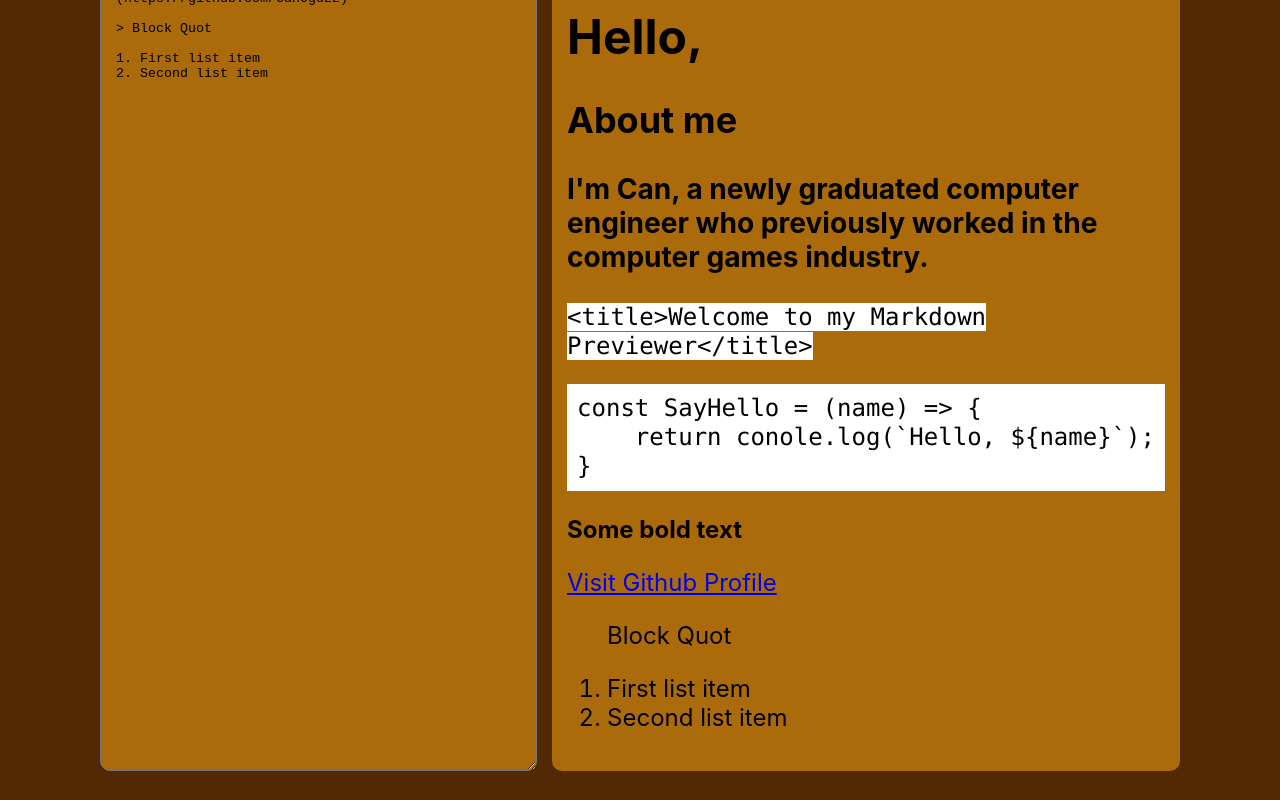
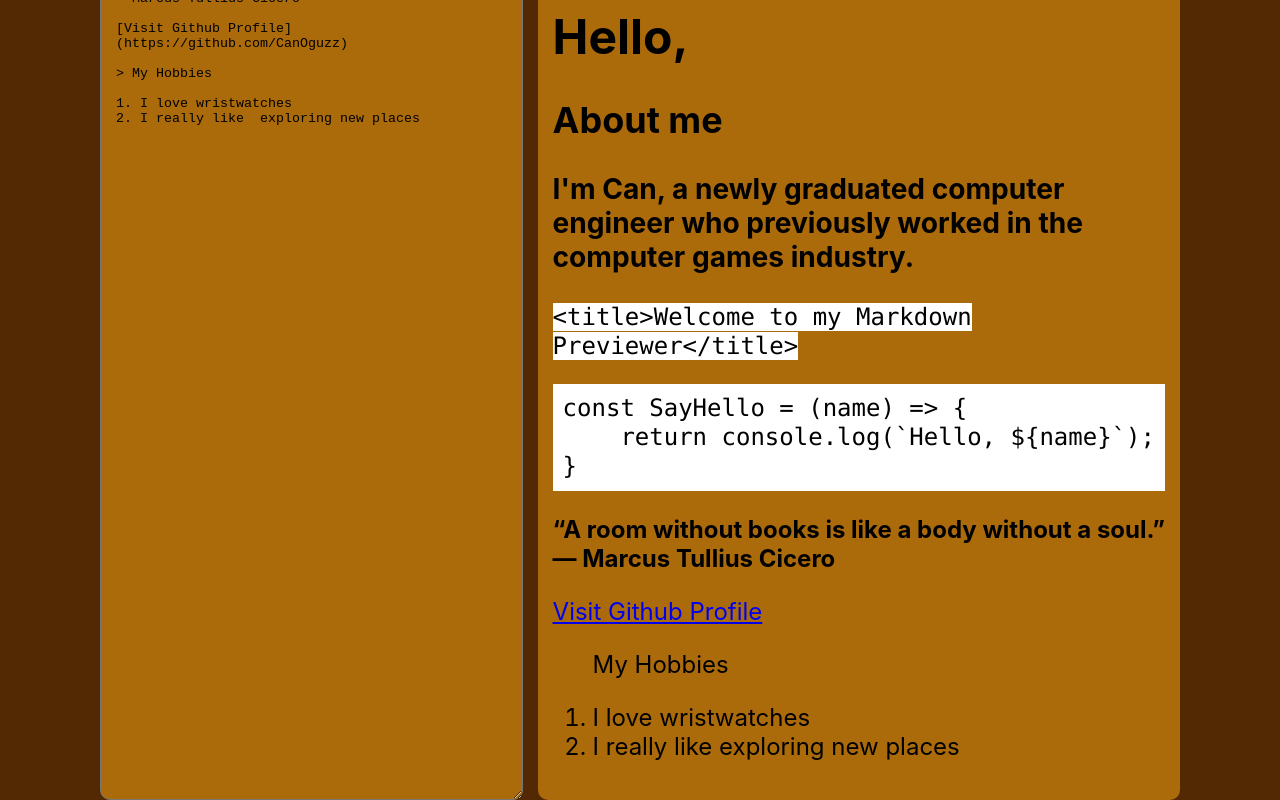
Before and after one commit to CanOguzz/react-markdown-previewer, a React (Create React App) app: page / in a window 1280 px wide. Shown: the part 410-1210 px from the top of the page. Before the commit the page ends 1181 px from the top, so only its background shows below. Built offline with nearby package versions, Linux system fonts and the light colour scheme.

Commit message:
Add script tag for testing and fix typo in console.log updated defaultContent variable

```diff
--- a/public/index.html
+++ b/public/index.html
@@ -39,5 +39,6 @@
       To begin the development, run `npm start` or `yarn start`.
       To create a production bundle, use `npm run build` or `yarn build`.
     -->
+    <script src="https://cdn.freecodecamp.org/testable-projects-fcc/v1/bundle.js"></script>
   </body>
 </html>
--- a/src/Components/MarkdownPreviewer/MarkdownPreviewer.jsx
+++ b/src/Components/MarkdownPreviewer/MarkdownPreviewer.jsx
@@ -15,18 +15,19 @@ const defaultContent = `
 
 \`\`\`
 const SayHello = (name) => {
-    return conole.log(\`Hello, \${name}\`);
+    return console.log(\`Hello, \${name}\`);
 }
 \`\`\`
 
-**Some bold text**
+**“A room without books is like a body without a soul.”
+― Marcus Tullius Cicero**
 
 [Visit Github Profile](https://github.com/CanOguzz)
 
-> Block Quot
+> My Hobbies
 
-1. First list item
-2. Second list item
+1. I love wristwatches
+2. I really like  exploring new places
 `;
 
 marked.setOptions({
```
